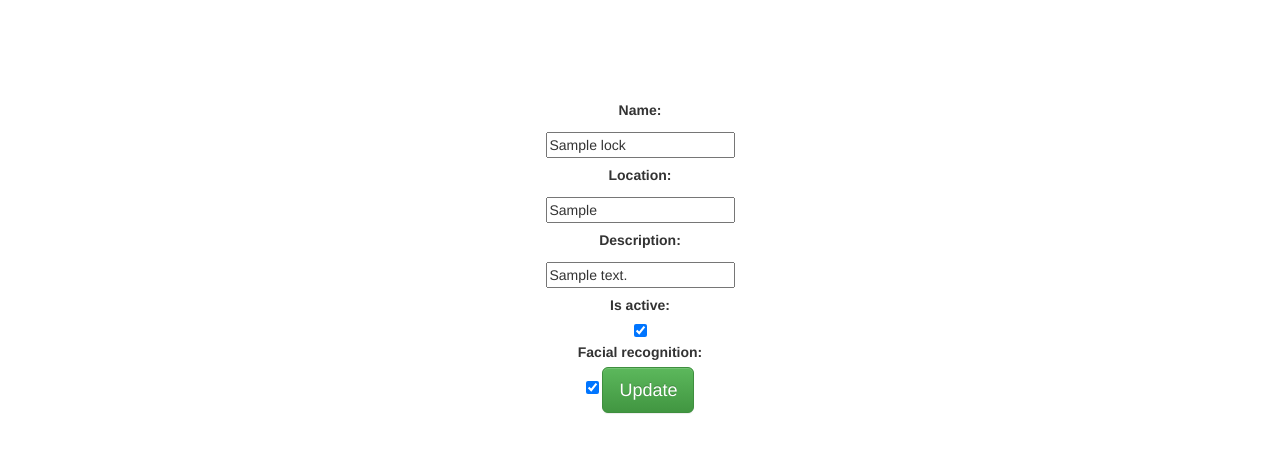
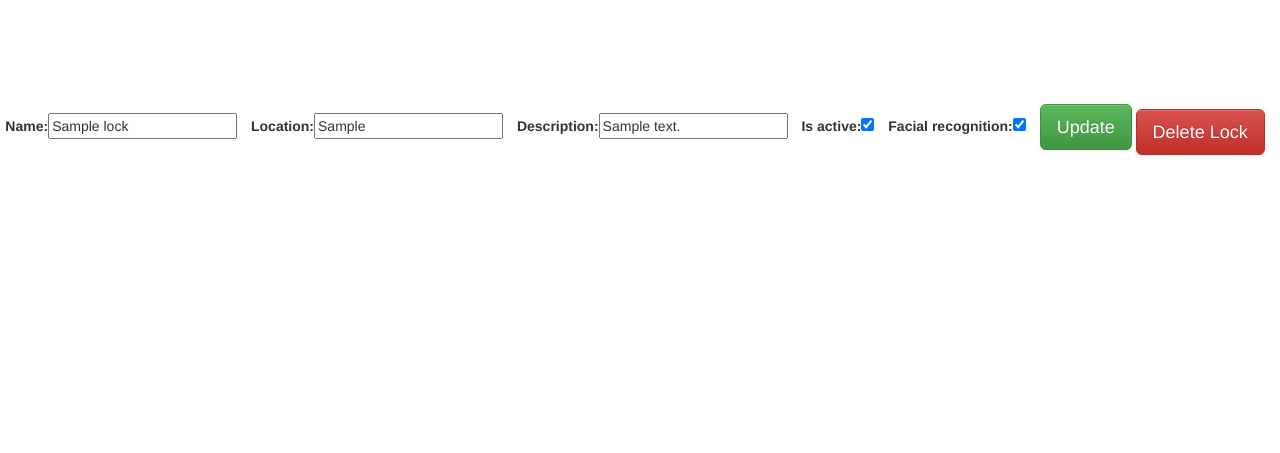
Before and after one commit to Secured-Pi/Secured-Pi, a Django app: page /locks/1/edit/ in a window 1280 px wide. Shown: the part 48-501 px from the top of the page. Run offline with Django 3.2, Linux system fonts and the light colour scheme; a user stored in the database is signed in; tables that the repository leaves empty hold one stand-in row (values such as "Sample post"); parts of the project's set-up code (start-up, migrations or seed data) failed here and were passed over; some libraries are stand-ins or nearby versions.

Commit message:
added <Delete> button in edit lock view

```diff
--- a/securedpi_locks/templates/securedpi_locks/edit_lock.html
+++ b/securedpi_locks/templates/securedpi_locks/edit_lock.html
@@ -13,7 +13,11 @@
       {{ form }}
 
       <button class="btn btn-lg btn-success" type="submit">Update</button>
+      <a href="">
+        <input type="button" value="Delete Lock" class="btn btn-lg btn-danger">
+      <a>
     </form>
+
 
   </section>
 </main>
--- a/static/css/base.css
+++ b/static/css/base.css
@@ -93,6 +93,6 @@ ul {
   margin-bottom: 0;
 }
 
-.form-edit label {
-  display: block;
+.form-edit input {
+  margin-right: 10px;
 }
```
